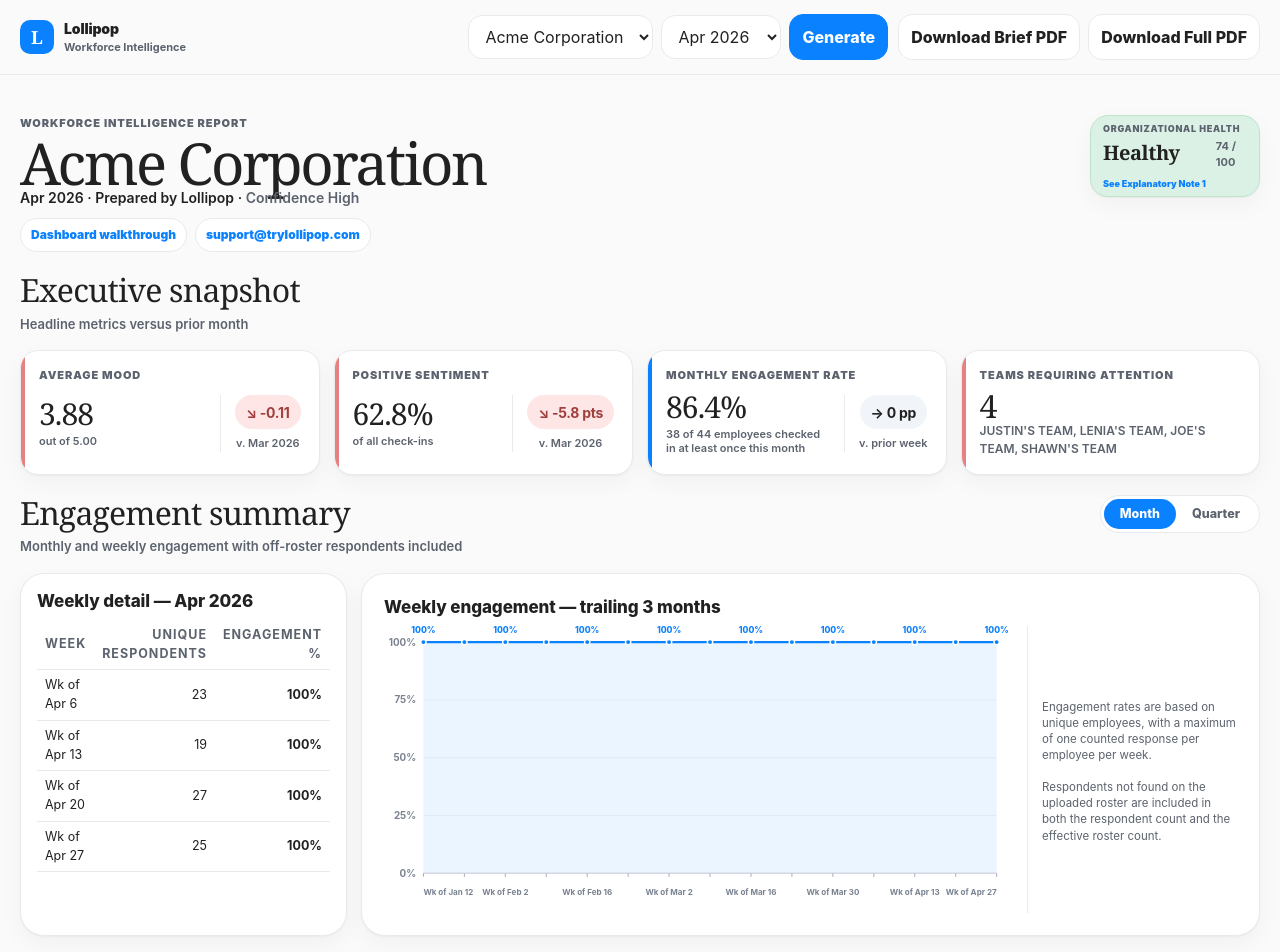
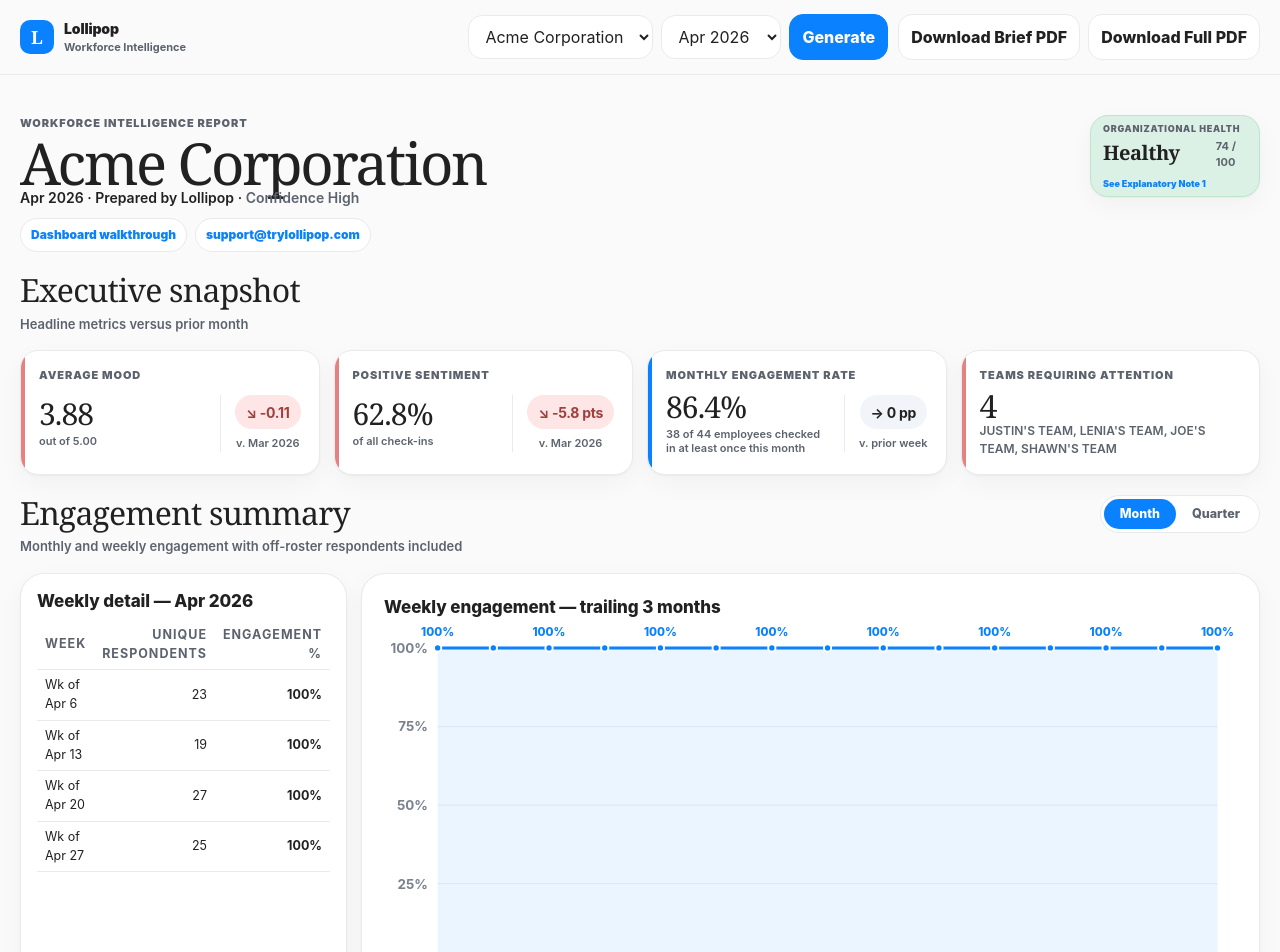
Before and after one commit to jeffrey1892/Lollipop-Monthly-Reports, a Next.js app: page / in a window 1280 px wide. Shown: the top 952 px of the page. Built offline with nearby package versions, Linux system fonts and the light colour scheme.

Commit message:
Single footnote below the chart; drop off-roster note and side rail

```diff
--- a/src/app/page.tsx
+++ b/src/app/page.tsx
@@ -249,19 +249,12 @@ export default async function Home({ searchParams }: { searchParams?: Promise<{
               </div>
               <div className="card engagement-chart-card">
                 <p className="h2-sub">Weekly engagement — trailing 3 months</p>
-                <div className="engagement-chart-body">
-                  <div className="engagement-chart-wrap">
-                    <WeeklyEngagementChart points={report.engagementSummary.weeklyTrailing} />
-                  </div>
-                  <div className="engagement-chart-notes">
-                    <p className="muted engagement-note">
-                      Engagement rates are based on unique employees, with a maximum of one counted response per employee per week.
-                    </p>
-                    <p className="muted engagement-note">
-                      Respondents not found on the uploaded roster are included in both the respondent count and the effective roster count.
-                    </p>
-                  </div>
+                <div className="engagement-chart-wrap">
+                  <WeeklyEngagementChart points={report.engagementSummary.weeklyTrailing} />
                 </div>
+                <p className="muted engagement-note">
+                  Engagement rates are based on unique employees, with a maximum of one counted response per employee per week.
+                </p>
               </div>
             </div>
           </section>
```
